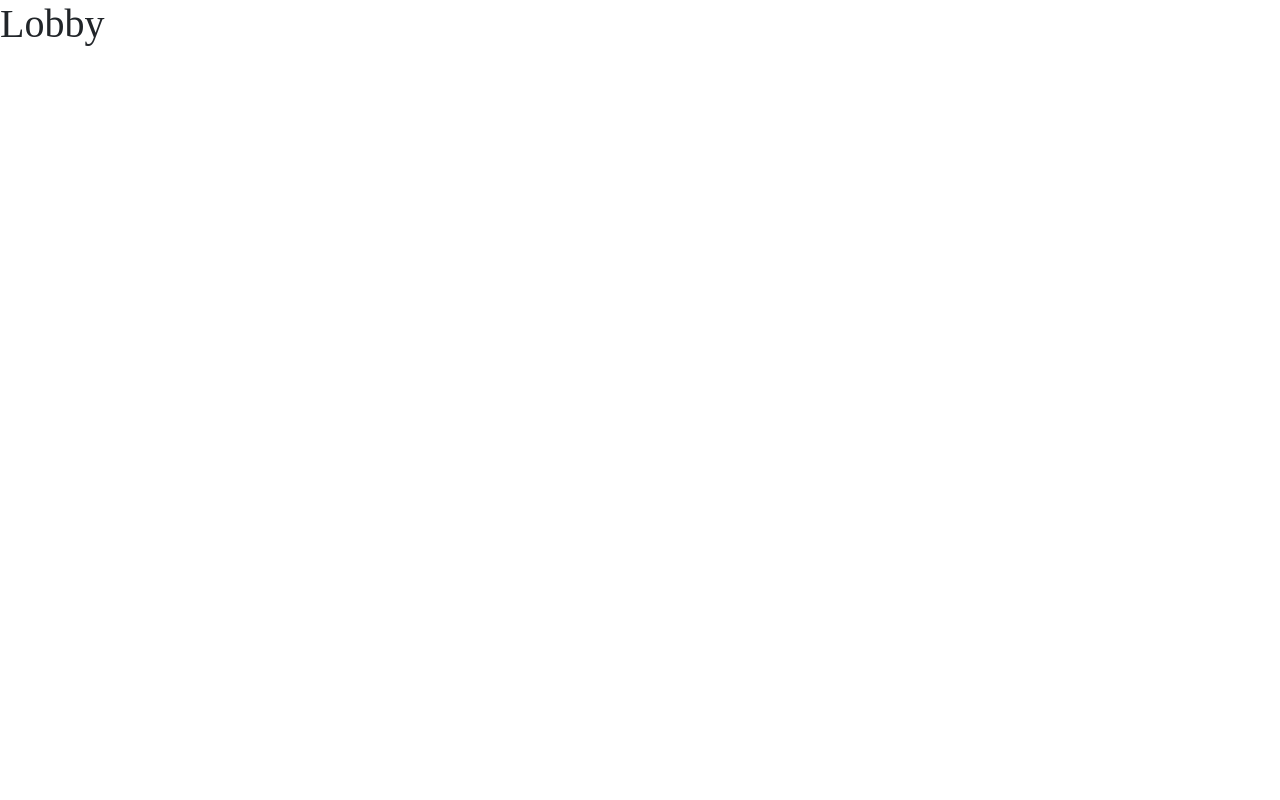
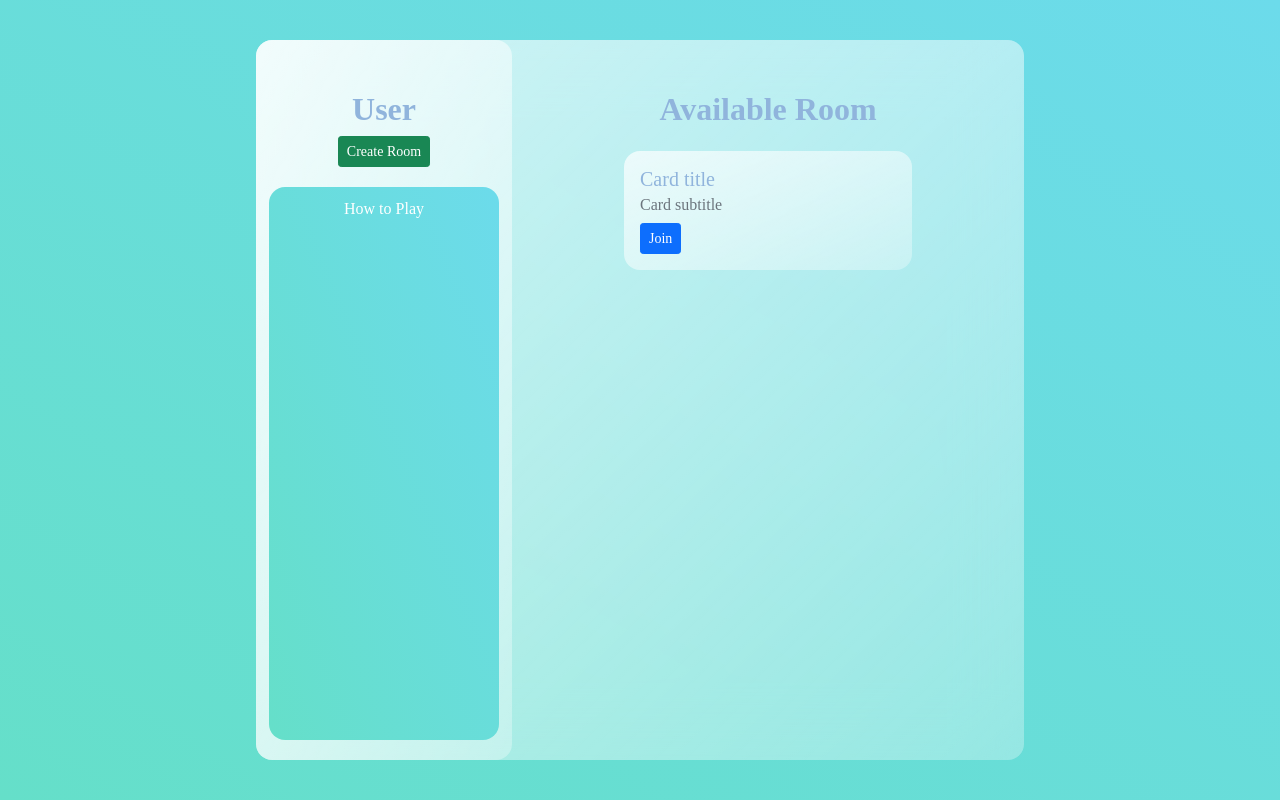
Before and after one commit to anagram-duel/client-io, a Vue app in the folder anagram-client/: page /lobby in a window 1280 px wide. Built offline with nearby package versions, Linux system fonts and the light colour scheme; a web font is replaced by a local one.

Commit message:
design for lobby page

```diff
--- a/anagram-client/src/App.vue
+++ b/anagram-client/src/App.vue
@@ -14,6 +14,8 @@ export default {
 * {
 	margin: 0;
 	padding: 0;
+	box-sizing: border-box;
 	font-family: 'Baloo Tammudu 2', cursive;
+	color: #90b4dc;
 }
 </style>
--- /dev/null
+++ b/anagram-client/src/components/HowTo.vue
@@ -0,0 +1,27 @@
+<template>
+	<div class="how-to">
+		<p>How to Play</p>
+	</div>
+</template>
+
+<script>
+export default {
+	name: 'HowTo',
+};
+</script>
+
+<style>
+.how-to {
+	margin: 20px;
+	display: flex;
+	height: 90%;
+	width: 90%;
+	justify-content: center;
+	background: linear-gradient(to right top, #65dfc9, #6cdbeb);
+	border-radius: 1rem;
+}
+.how-to p {
+	margin: 10px 0;
+	color: white;
+}
+</style>
--- /dev/null
+++ b/anagram-client/src/components/Room.vue
@@ -0,0 +1,38 @@
+<template>
+	<!-- <b-card class="room" title="" sub-title="creator">
+		<b-link href="#" class="card-link">Join</b-link>
+	</b-card> -->
+	<div>
+		<div class="room">
+			<div class="card-body">
+				<h5 class="card-title">Card title</h5>
+				<h6 class="card-subtitle mb-2 text-muted">Card subtitle</h6>
+				<a href="#" class="card-link btn btn-sm btn-primary auto">Join</a>
+			</div>
+		</div>
+	</div>
+</template>
+
+<script>
+export default {
+	name: 'Rooms',
+	data() {
+		return {
+			namaRoom: 'ini room',
+		};
+	},
+};
+</script>
+
+<style>
+.room {
+	width: 18rem;
+	margin: 5px 0px;
+	background: linear-gradient(
+		to right bottom,
+		rgba(255, 255, 255, 0.7),
+		rgba(255, 255, 255, 0.3)
+	);
+	border-radius: 1rem;
+}
+</style>
--- a/anagram-client/src/views/Home.vue
+++ b/anagram-client/src/views/Home.vue
@@ -38,7 +38,6 @@ export default {
 #home {
 	height: 100vh;
 	width: 100vw;
-	color: #90b4dc;
 }
 .height {
 	height: 100%;
--- a/anagram-client/src/views/Lobby.vue
+++ b/anagram-client/src/views/Lobby.vue
@@ -1,11 +1,94 @@
 <template>
-	<h1>Lobby</h1>
+	<main class="d-flex align-items-center justify-content-center">
+		<section class="glass">
+			<div class="dashboard">
+				<div class="user">
+					<h1>User</h1>
+				</div>
+				<div class="btn-create">
+					<button class="btn btn-sm btn-success">Create Room</button>
+				</div>
+				<HowTo></HowTo>
+			</div>
+			<div class="anagram">
+				<div class="anagram-title">
+					<h1>Available Room</h1>
+				</div>
+				<div class="rooms">
+					<Room></Room>
+				</div>
+			</div>
+		</section>
+	</main>
 </template>
 
 <script>
+import HowTo from '../components/HowTo.vue';
+import Room from '../components/Room.vue';
+
 export default {
 	name: 'Lobby',
+	components: {
+		HowTo,
+		Room,
+	},
 };
 </script>
 
-<style></style>
+<style scoped>
+main {
+	min-height: 100vh;
+	background: linear-gradient(to right top, #65dfc9, #6cdbeb);
+}
+.glass {
+	background: white;
+	max-height: 90vh;
+	min-height: 90vh;
+	width: 60%;
+	background: linear-gradient(
+		to right bottom,
+		rgba(255, 255, 255, 0.7),
+		rgba(255, 255, 255, 0.3)
+	);
+	border-radius: 1rem;
+	backdrop-filter: blur(2rem);
+	display: flex;
+}
+.dashboard {
+	flex: 1;
+	display: flex;
+	flex-direction: column;
+	align-items: center;
+	background: linear-gradient(
+		to right bottom,
+		rgba(255, 255, 255, 0.7),
+		rgba(255, 255, 255, 0.3)
+	);
+	border-radius: 1rem;
+}
+.user {
+	margin-top: 50px;
+}
+
+.anagram {
+	flex: 2;
+	display: flex;
+	flex-direction: column;
+	align-items: center;
+}
+.anagram-title {
+	margin-top: 50px;
+}
+h1 {
+	font-weight: 600;
+	font-size: 2rem;
+}
+.rooms {
+	display: flex;
+	flex-direction: row;
+	justify-content: space-evenly;
+	flex-wrap: wrap;
+	overflow: auto;
+	margin: 10px;
+}
+</style>
```
